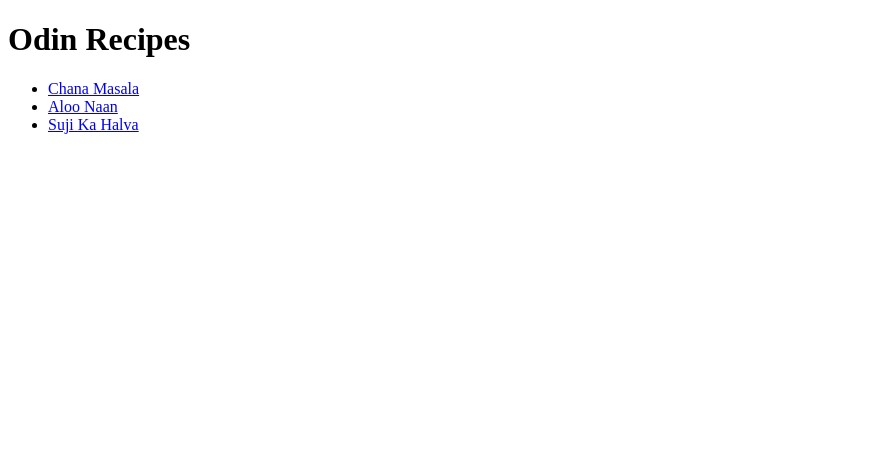
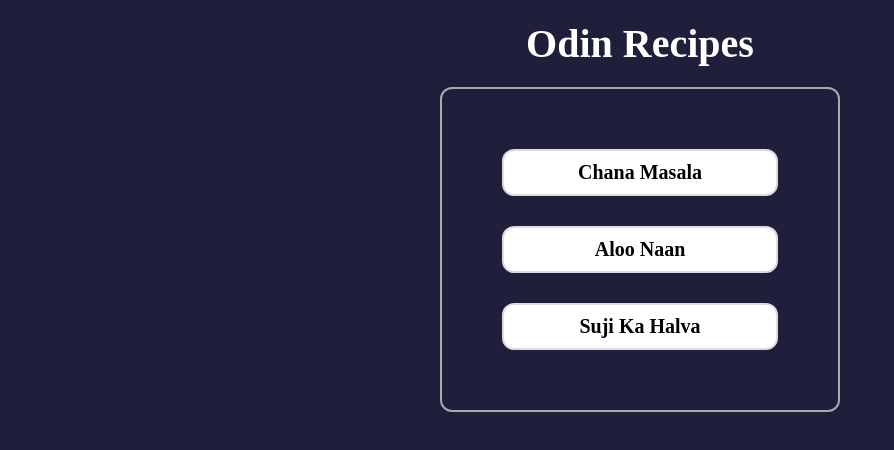
Before and after one commit to Hitesh-710/Odin-recipes, a plain HTML site: page index.html in a window 1280 px wide. Shown: the whole page, without its empty margins (0-894 px from the left). Drawn offline with Linux system fonts and the light colour scheme.

Commit message:
added css to all webpages

```diff
--- a/index.html
+++ b/index.html
@@ -2,6 +2,7 @@
 <html>
     <head>
         <meta charset="UTF-8">
+        <link rel="stylesheet" href="style.css">
         <title>Odin Recipes</title>
     </head>
 
--- /dev/null
+++ b/recipes/aloonaan.css
@@ -0,0 +1,47 @@
+*{
+    box-sizing: border-box;
+    color: white;
+    /* outline: 1px solid red; */
+}
+
+body{
+    background-color: rgb(31, 31, 59);
+}
+
+img{
+    display: block;
+    margin: auto;
+    border: 2px solid black;
+    border-radius: 50%;
+}
+
+h1,h2,h3{
+    text-align: center;
+    text-decoration: underline;
+}
+
+a{
+    display: block;
+    font-size: 16px;
+    text-decoration: none;
+    font-weight: 600;
+    color: black;
+    text-align: center;
+    width: 120px;
+    height: auto;
+    padding: 8px;
+    margin: auto;
+    border: 1px solid black;
+    border-radius: 3px;
+    background-color: rgb(247, 247, 247);
+}
+
+a:hover {
+    transition: 200ms;
+    background-color: rgb(122, 128, 133);
+    color: white;
+}
+
+p{
+    margin: 0 20px;
+}
--- /dev/null
+++ b/recipes/chanamasala.css
@@ -0,0 +1,47 @@
+*{
+    box-sizing: border-box;
+    color: white;
+    /* outline: 1px solid red; */
+}
+
+body{
+    background-color: rgb(31, 31, 59);
+}
+
+img{
+    display: block;
+    margin: auto;
+    border: 2px solid black;
+    border-radius: 50%;
+}
+
+h1,h2,h3{
+    text-align: center;
+    text-decoration: underline;
+}
+
+a{
+    display: block;
+    font-size: 16px;
+    text-decoration: none;
+    font-weight: 600;
+    color: black;
+    text-align: center;
+    width: 120px;
+    height: auto;
+    padding: 8px;
+    margin: auto;
+    border: 1px solid black;
+    border-radius: 3px;
+    background-color: rgb(247, 247, 247);
+}
+
+a:hover {
+    transition: 200ms;
+    background-color: rgb(122, 128, 133);
+    color: white;
+}
+
+p{
+    margin: 0 20px;
+}
--- /dev/null
+++ b/recipes/sujihalva.css
@@ -0,0 +1,47 @@
+*{
+    box-sizing: border-box;
+    color: white;
+    /* outline: 1px solid red; */
+}
+
+body{
+    background-color: rgb(31, 31, 59);
+}
+
+img{
+    display: block;
+    margin: auto;
+    border: 2px solid black;
+    border-radius: 50%;
+}
+
+h1,h2,h3{
+    text-align: center;
+    text-decoration: underline;
+}
+
+a{
+    display: block;
+    font-size: 16px;
+    text-decoration: none;
+    font-weight: 600;
+    color: black;
+    text-align: center;
+    width: 120px;
+    height: auto;
+    padding: 8px;
+    margin: auto;
+    border: 1px solid black;
+    border-radius: 3px;
+    background-color: rgb(247, 247, 247);
+}
+
+a:hover {
+    transition: 200ms;
+    background-color: rgb(122, 128, 133);
+    color: white;
+}
+
+p{
+    margin: 0 20px;
+}
--- /dev/null
+++ b/style.css
@@ -0,0 +1,51 @@
+*{
+    margin: 0;
+    padding: 0;
+    box-sizing: border-box;
+}
+
+body{
+    background-color: rgb(31, 31, 59);
+}
+
+h1{
+    text-align: center;
+    font-size: 40px;
+    margin-top: 20px;
+    color: white;
+}
+
+ul{
+    width: 100%;
+    padding: 30px;
+    border: 2px solid darkgray;
+    border-radius: 12px;
+    width: 400px;
+    margin: 20px auto;
+}
+
+li{
+    border: 2px solid gainsboro;
+    background-color: rgb(255, 255, 255);
+    border-radius: 12px;
+    text-align: center;
+    list-style: none;
+    margin: 30px;
+    font-size: 20px;
+    font-weight: 600;
+    padding: 10px;
+}
+
+li:hover{
+    transition: 200ms;
+    background-color: rgb(122, 128, 133);
+}
+
+li a{
+    text-decoration: none;
+    color: black;
+}
+
+li:hover a{
+    color: rgb(31, 31, 59);
+}
```
Also changed, not shown: recipes/aloonaan.html (+1 -0 lines), recipes/chanamasala.html (+1 -0 lines), recipes/sujihalva.html (+1 -0 lines).
